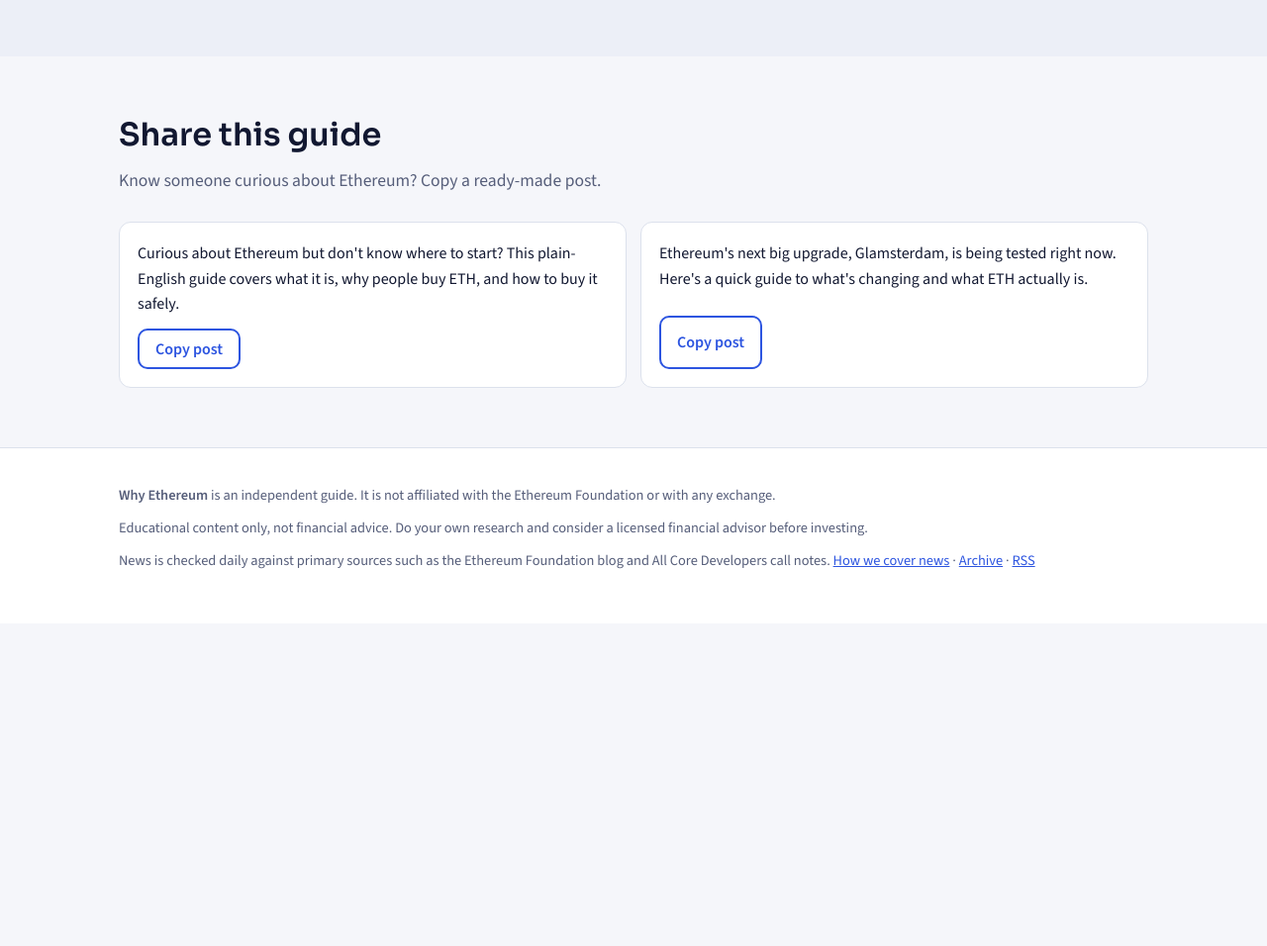
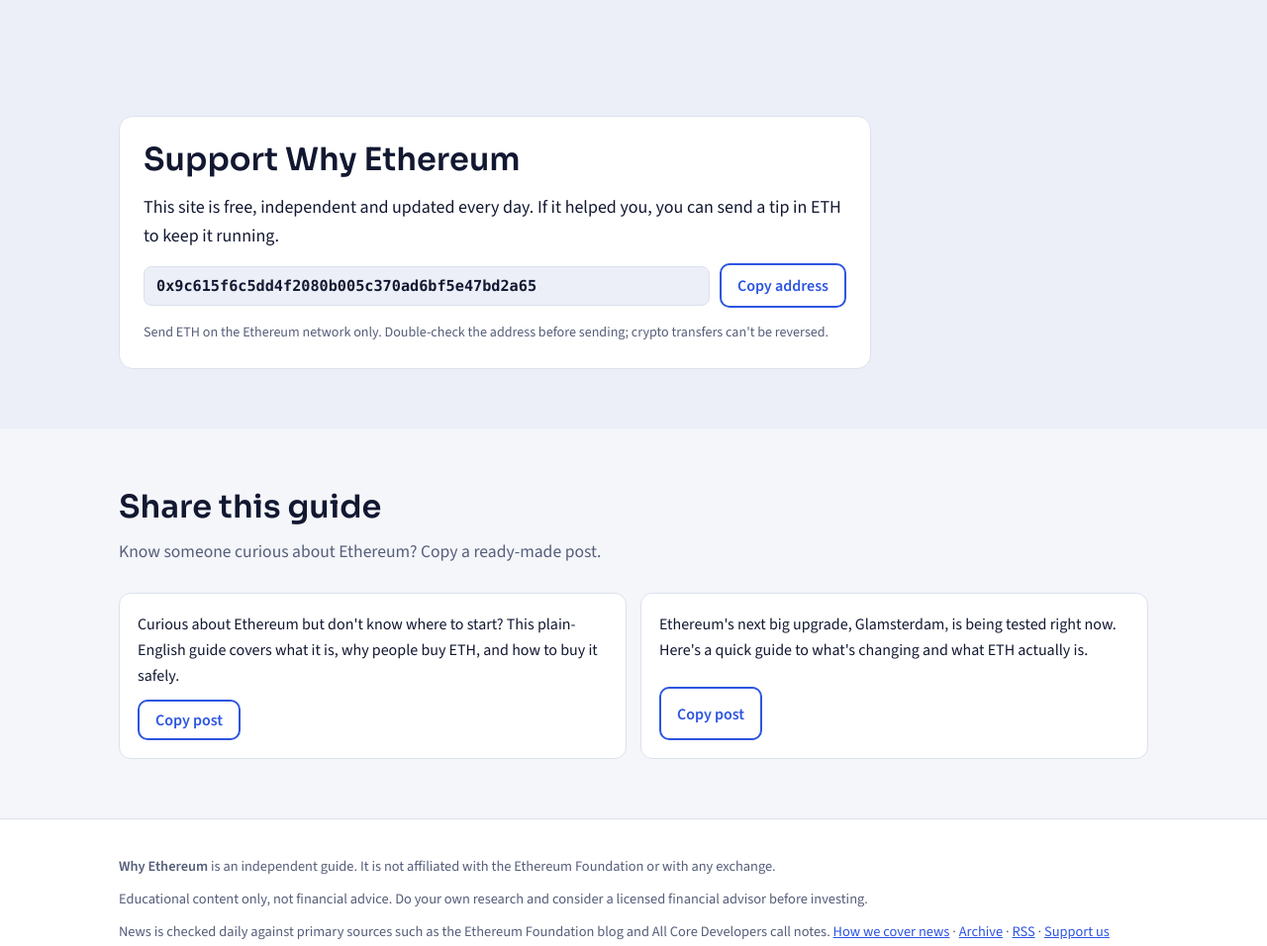
Before and after one commit to whyethereum/whyethereum.github.io, a plain HTML site: page index.html in a window 1280 px wide. Shown: the part 6156-7112 px from the top of the page at 99% size. Before the commit the page ends 6786 px from the top, so only its background shows below. Drawn offline with nearby package versions, Linux system fonts and the light colour scheme; no server answers.

Commit message:
Add ETH tip box

```diff
--- a/assets/site.css
+++ b/assets/site.css
@@ -189,3 +189,10 @@ td.code { font-variant-numeric: tabular-nums; white-space: nowrap; font-weight:
 .archive span { color: var(--muted); font-size: 1rem; }
 .callout { background: var(--accent-soft); border-radius: 12px; padding: 18px 20px; display: flex; gap: 16px; align-items: center; justify-content: space-between; flex-wrap: wrap; }
 .callout p { font-weight: 600; }
+
+/* Support box */
+.support { background: var(--surface); border: 1px solid var(--line); border-radius: 14px; padding: 24px; display: grid; gap: 14px; max-width: 760px; }
+.addr { display: flex; gap: 10px; align-items: center; flex-wrap: wrap; }
+.addr code { font: 600 0.95rem ui-monospace, SFMono-Regular, Menlo, monospace; background: var(--band); border: 1px solid var(--line); border-radius: 8px; padding: 10px 12px; word-break: break-all; flex: 1 1 320px; color: var(--ink); }
+.addr button { padding: 10px 16px; }
+.support small { color: var(--muted); font-size: 0.88rem; }
--- a/assets/site.js
+++ b/assets/site.js
@@ -44,3 +44,14 @@ document.querySelectorAll("[data-copy]").forEach(function (btn) {
     })
     .catch(function () {});
 })();
+
+// Copy wallet address
+document.querySelectorAll("[data-copy-addr]").forEach(function (btn) {
+  btn.addEventListener("click", function () {
+    var addr = document.getElementById(btn.dataset.copyAddr).textContent.trim();
+    navigator.clipboard.writeText(addr).then(function () {
+      btn.textContent = "Copied";
+      setTimeout(function () { btn.textContent = "Copy address"; }, 2000);
+    }).catch(function () { btn.textContent = "Select the address to copy"; });
+  });
+});
--- a/index.html
+++ b/index.html
@@ -332,6 +332,20 @@
   </div>
 </section>
 
+<section id="support" class="band" aria-labelledby="support-h">
+  <div class="wrap">
+    <div class="support">
+      <h2 id="support-h">Support Why Ethereum</h2>
+      <p>This site is free, independent and updated every day. If it helped you, you can send a tip in ETH to keep it running.</p>
+      <div class="addr">
+        <code id="tip-addr">0x9c615f6c5dd4f2080b005c370ad6bf5e47bd2a65</code>
+        <button class="btn ghost" type="button" data-copy-addr="tip-addr">Copy address</button>
+      </div>
+      <small>Send ETH on the Ethereum network only. Double-check the address before sending; crypto transfers can't be reversed.</small>
+    </div>
+  </div>
+</section>
+
 <section id="share" aria-labelledby="share-h">
   <div class="wrap">
     <div class="prose">
@@ -355,7 +369,7 @@
   <div class="wrap">
     <p><b>Why Ethereum</b> is an independent guide. It is not affiliated with the Ethereum Foundation or with any exchange.</p>
     <p>Educational content only, not financial advice. Do your own research and consider a licensed financial advisor before investing.</p>
-    <p>News is checked daily against primary sources such as the Ethereum Foundation blog and All Core Developers call notes. <a href="/about.html">How we cover news</a> · <a href="/news/">Archive</a> · <a href="/feed.xml">RSS</a></p>
+    <p>News is checked daily against primary sources such as the Ethereum Foundation blog and All Core Developers call notes. <a href="/about.html">How we cover news</a> · <a href="/news/">Archive</a> · <a href="/feed.xml">RSS</a> · <a href="/#support">Support us</a></p>
   </div>
 </footer>
 
```
Also changed, not shown: about.html (+1 -1 lines), news/2026-11-19.html (+1 -1 lines), news/index.html (+1 -1 lines), tracker.html (+1 -1 lines).
